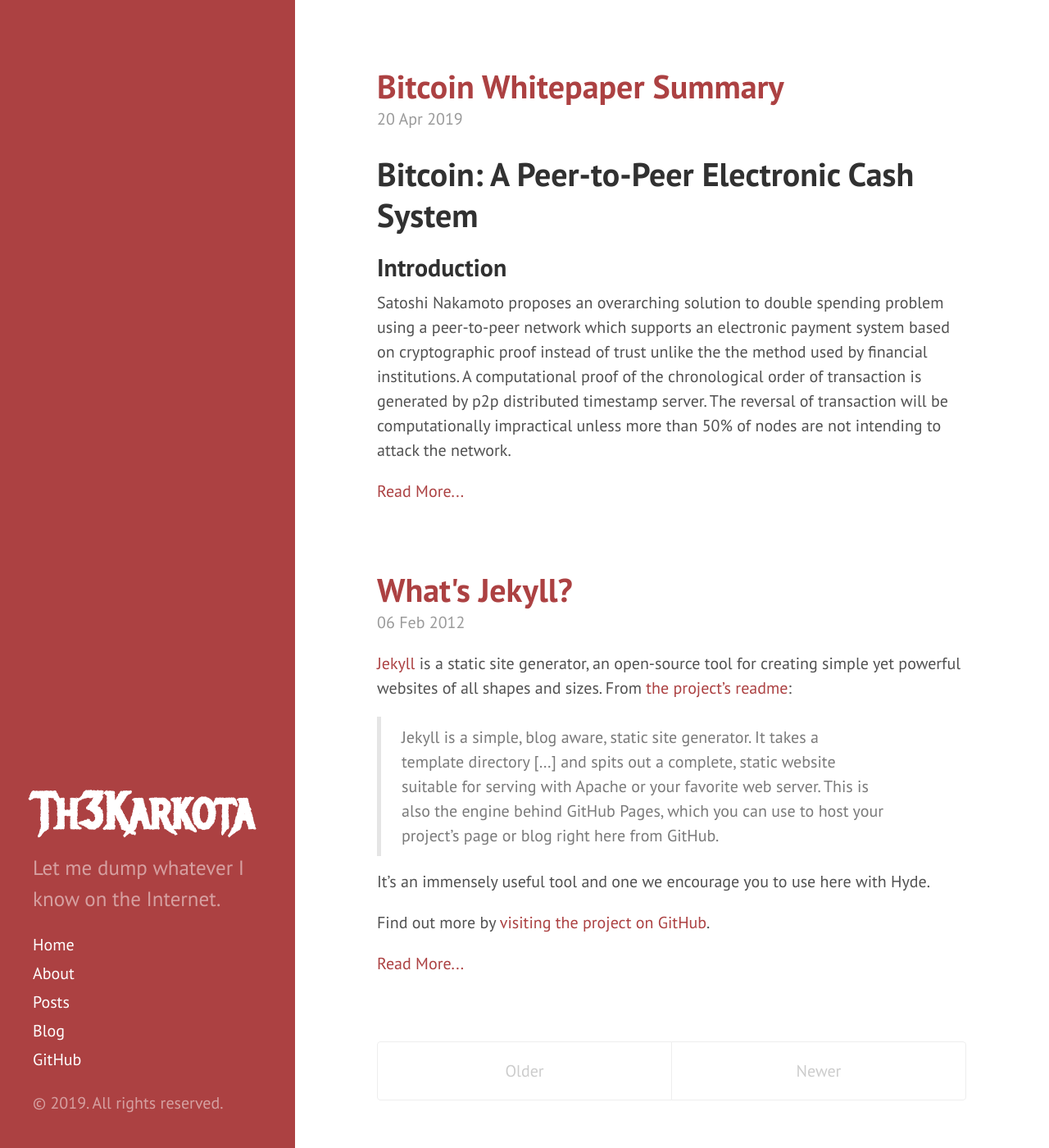
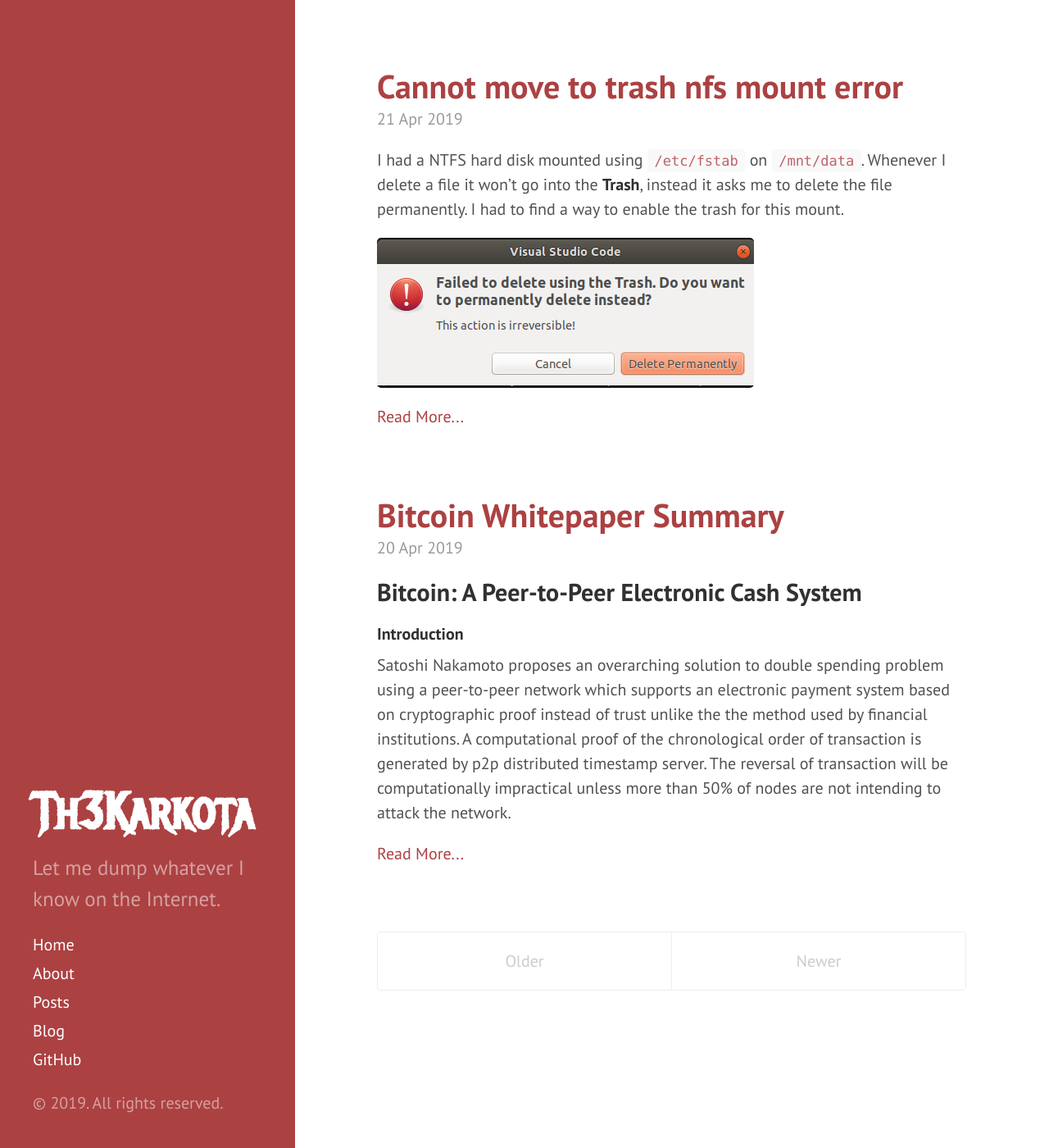
Before and after one commit to jadia/old-jadia.github.io, a Jekyll site: the page built from index.html, in a window 1280 px wide and 1400 px high. Shown: the whole window at 82% size. Built offline with Jekyll 4.4.1, drawn with Linux system fonts in a browser that asks for light colours; Markdown is read by kramdown in place of the engine named in the settings; the list of posts is cut into pages by our own code.

Commit message:
Add no trash post

````diff
--- a/_posts/2012-02-06-whats-jekyll.md
+++ /dev/null
@@ -1,12 +0,0 @@
----
-layout: post
-title: What's Jekyll?
----
-
-[Jekyll](http://jekyllrb.com) is a static site generator, an open-source tool for creating simple yet powerful websites of all shapes and sizes. From [the project's readme](https://github.com/mojombo/jekyll/blob/master/README.markdown):
-
-  > Jekyll is a simple, blog aware, static site generator. It takes a template directory [...] and spits out a complete, static website suitable for serving with Apache or your favorite web server. This is also the engine behind GitHub Pages, which you can use to host your project’s page or blog right here from GitHub.
-
-It's an immensely useful tool and one we encourage you to use here with Hyde.
-
-Find out more by [visiting the project on GitHub](https://github.com/mojombo/jekyll).
--- /dev/null
+++ b/_posts/2019-04-21-Cannot-move-to-trash.md
@@ -0,0 +1,29 @@
+---
+layout: post
+title: Cannot move to trash nfs mount error
+excerpt_separator: <!--more-->
+---
+
+I had a NTFS hard disk mounted using `/etc/fstab` on `/mnt/data`. Whenever I delete a file it won't go into the **Trash**, instead it asks me to delete the file permanently. I had to find a way to enable the trash for this mount.
+
+![Move to trash]({{ site.url }}/img/moveTrash/moveToTrash.png)
+
+<!--more-->
+
+It seems like we had trouble with some permissions related to trash.
+The following was my `/etc/fstab` entry.
+```bash
+UUID=EA10ABB810AB8A61 /mnt/data ntfs-3g defaults       0 0
+```
+
+**Solution:**
+Find what is the user id.
+```bash
+id
+```
+My user id is: 1000. So, I change my `/etc/fstab` entry to
+```bash
+UUID=EA10ABB810AB8A61 /mnt/data ntfs-3g defaults,uid=1000       0 0
+```
+
+Soon I will be writing a post on How linux trash works for better understanding of this problem.
````
Also changed, not shown: _posts/2019-04-20-Bitcoin-whitepaper-summary.md (+11 -11 lines), img/moveTrash/moveToTrash.png (added).
